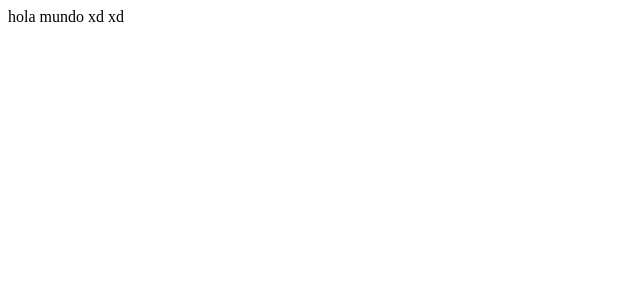
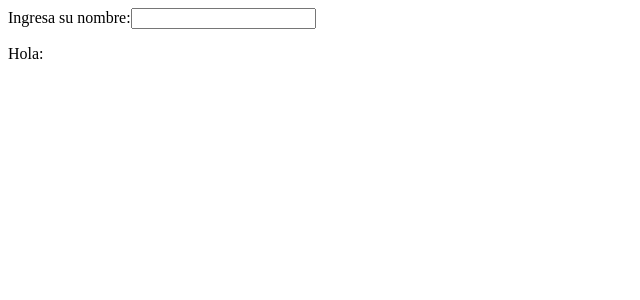
Before and after one commit to HectorVY/holamundo, an Angular app: page / in a window 1280 px wide. Shown: the top 300 px of the page, without its empty margins (0-640 px from the left). Built offline with nearby package versions, Linux system fonts and the light colour scheme.

Commit message:
se realiza prueba

```diff
--- a/src/app/app.html
+++ b/src/app/app.html
@@ -1,4 +1,6 @@
 
-<label>hola mundo xd xd</label>
-
+<label>Ingresa su nombre:</label>
+<input type="text" [(ngModel)]="saludar">
+<p>
+<label>Hola: {{saludar}} </label>
 <router-outlet />
--- a/src/app/app.ts
+++ b/src/app/app.ts
@@ -1,12 +1,13 @@
 import { Component, signal } from '@angular/core';
+import { FormsModule } from '@angular/forms';
 import { RouterOutlet } from '@angular/router';
 
 @Component({
-  imports: [RouterOutlet],
   selector: 'app-root',
+  imports: [FormsModule, RouterOutlet],
   styleUrl: './app.css',
   templateUrl: './app.html',
 })
 export class App {
-  protected readonly title = signal('holamundo');
+  saludar= '';
 }
```
